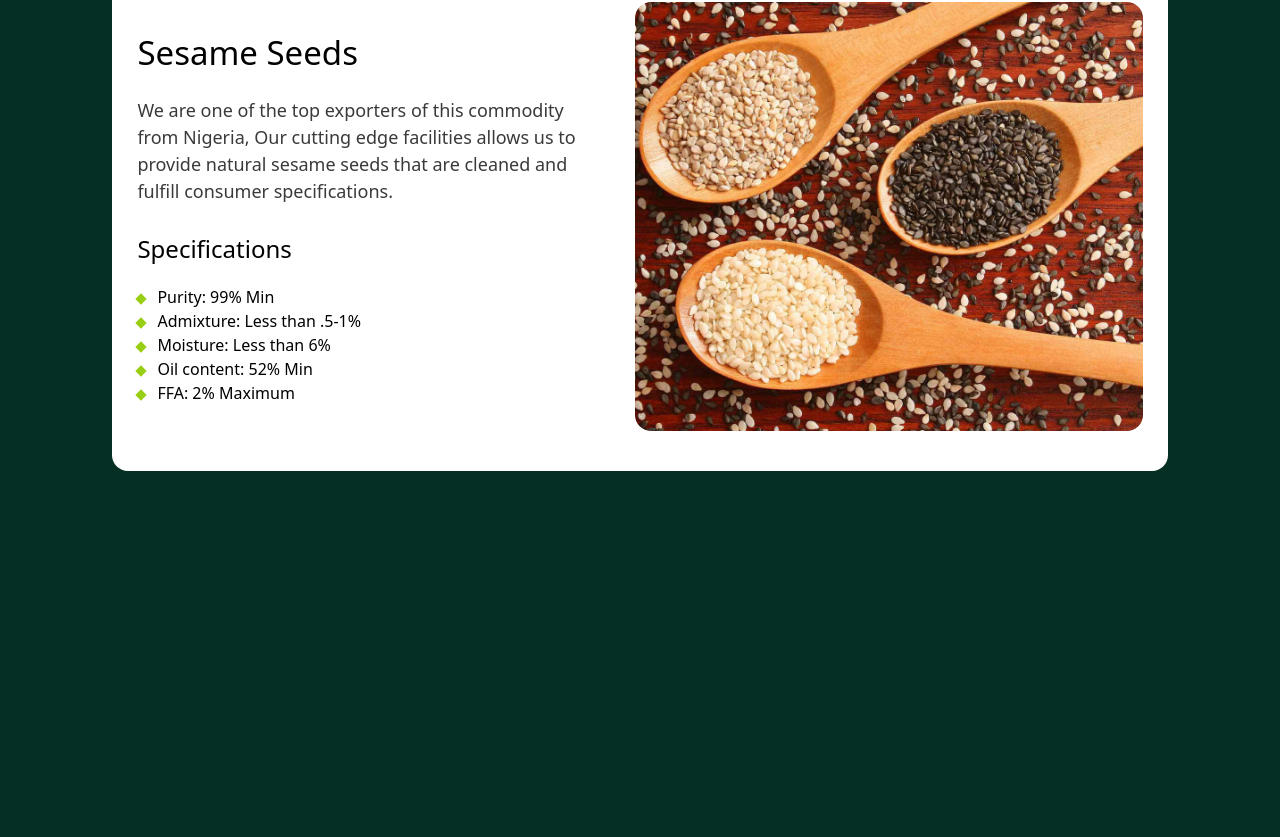
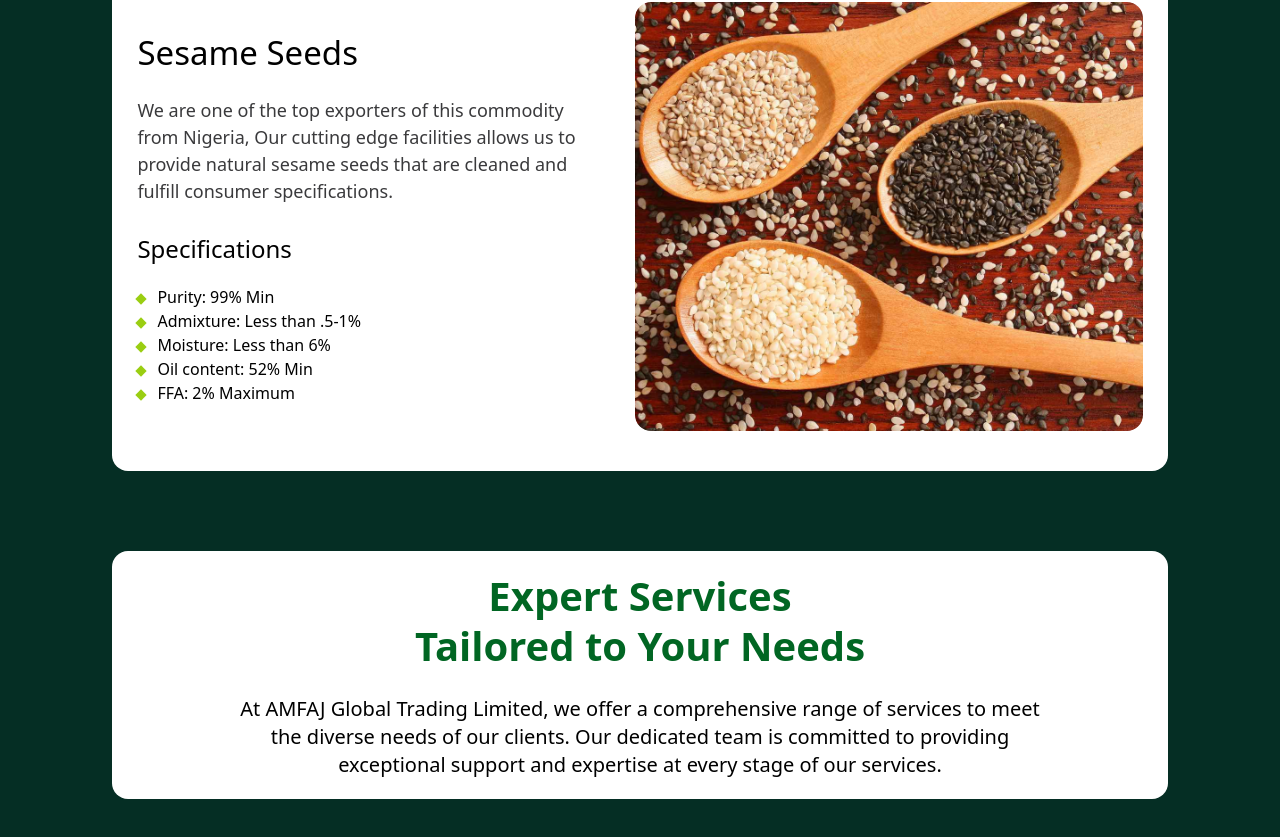
Before and after one commit to Tez-cyber/amfaj, a React (Vite) app: page / in a window 1280 px wide. Shown: the part 2662-3499 px from the top of the page. Before the commit the page ends 3213 px from the top, so only its background shows below. Built offline with nearby package versions, Linux system fonts and the light colour scheme.

Commit message:
Completed heading section for service

```diff
--- a/src/App.jsx
+++ b/src/App.jsx
@@ -2,6 +2,7 @@ import { ExcellenceSection } from "./components/excellenceSection"
 import { HeroSection } from "./components/heroSection"
 import { Navbar } from "./components/navbar"
 import { ProductSection } from "./components/productSection"
+import { ServiceSection } from "./components/serviceSection"
 
 function App() {
 
@@ -12,6 +13,7 @@ function App() {
         <HeroSection />
         <ExcellenceSection />
         <ProductSection />
+        <ServiceSection />
       </div>
     </>
   )
--- a/src/components/serviceSection.jsx
+++ b/src/components/serviceSection.jsx
@@ -1,9 +1,20 @@
 
 
-const serviceSection = () => {
-  return (
-    <div>serviceSection</div>
-  )
+export const ServiceSection = () => {
+    return (
+        <section id="services" className="flex flex-col my-20 mx-10 gap-10 bg-white p-5  rounded-2xl md:mx-28">
+            <div className="text-center">
+                <h2 className={`text-[#016623] pb-6 text-[25px] font-bold leading-tight md:text-[40px]`}>
+                    Expert Services <br className="hidden md:block" />
+                    Tailored to Your Needs
+                </h2>
+                <p className="text-[13px] md:text-xl">
+                    At AMFAJ Global Trading Limited, we offer a comprehensive range of services to meet <br className="hidden md:block" />
+                    the diverse needs of our clients. Our dedicated team is committed to providing <br className="hidden md:block" />
+                    exceptional support and expertise at every stage of our services.
+                </p>
+            </div>
+            {/* ================= Card section ============= */}
+        </section>
+    )
 }
-
-export default serviceSection
```
